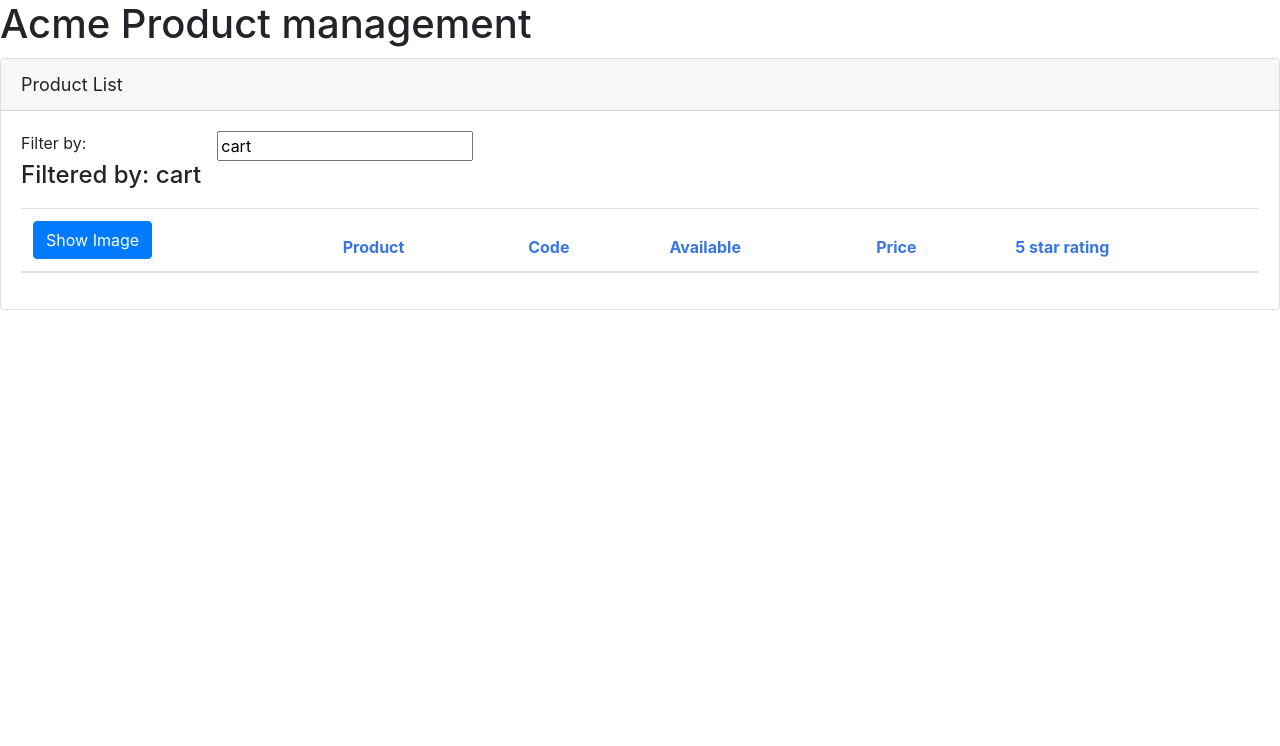
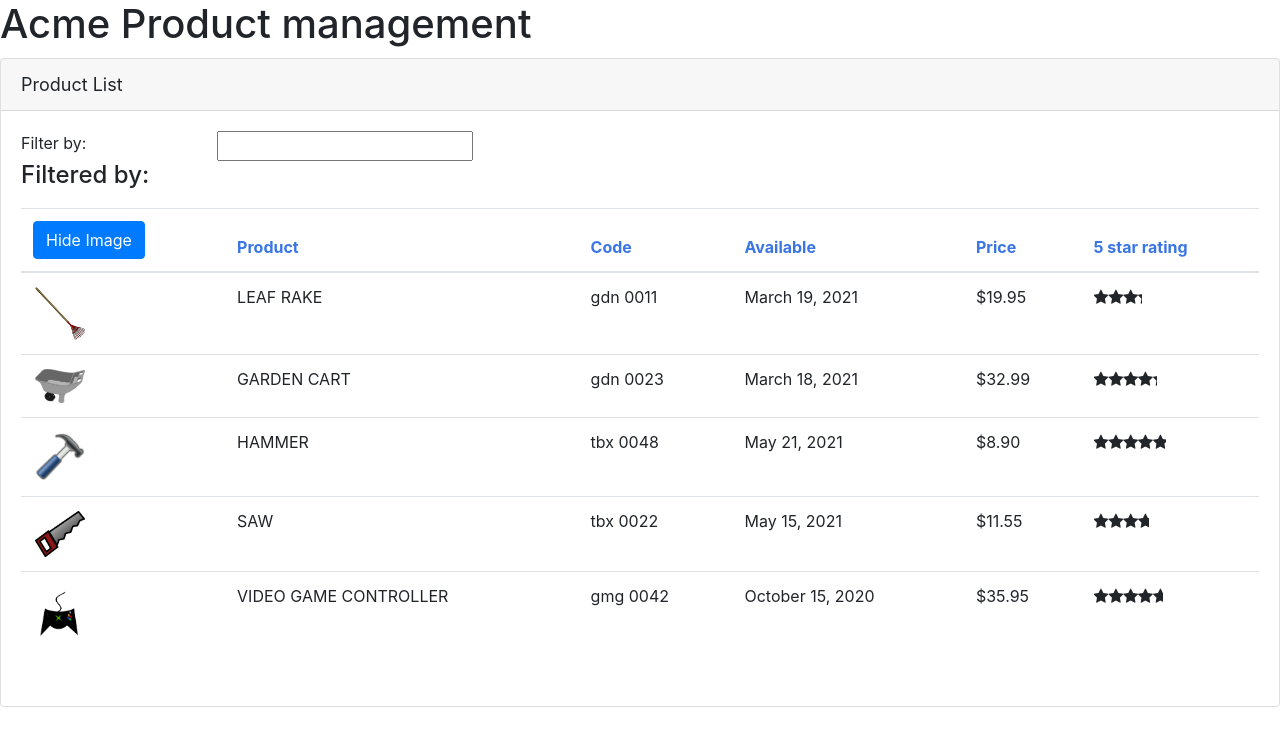
Before and after one commit to tomvictor/try_angular, an Angular app in the folder apm/: page / in a window 1280 px wide. Shown: the top 746 px of the page. Built offline with nearby package versions, Linux system fonts and the light colour scheme.

Commit message:
Star Rating (component data transfer)
@Input and @Output functions
Event emitter
parent child data communication

```diff
--- a/apm/src/app/app.module.ts
+++ b/apm/src/app/app.module.ts
@@ -5,13 +5,15 @@
 import { AppComponent } from './app.component';
 import { productListComponent } from './products/product-list.component';
 import { ConvertToSpacePipe } from './shared/convert-to-spaces.pipe'
+import { StarComponent } from './shared/star.component';
 
 
 @NgModule({
   declarations: [
     AppComponent,
     productListComponent,
-    ConvertToSpacePipe
+    ConvertToSpacePipe,
+    StarComponent
   ],
   imports: [
     BrowserModule,
--- a/apm/src/app/products/product-list.component.ts
+++ b/apm/src/app/products/product-list.component.ts
@@ -11,9 +11,7 @@
     pageTitle : string = "Product List"
     imageWidth : number = 50;
     imageMargin:number = 2
-    showImage : boolean = false
-    filteredProducts : IProduct[] = [];
-
+    showImage : boolean = true
     products : IProduct[] = [
         {
           "productId": 1,
@@ -67,6 +65,8 @@
         }
       ]
 
+      filteredProducts : IProduct[] = this.products;
+
       private _listFilter : string = ''
 
       get listFilter(): string {
@@ -80,6 +80,7 @@
       }
 
       performFilter(filterBy: string): IProduct[] {
+
         filterBy = filterBy.toLowerCase();
         return this.products.filter((product:IProduct) =>
             product.productName.toLowerCase().includes(filterBy)
@@ -88,10 +89,15 @@
 
       ngOnInit():void {
           console.log("on init")
-          this._listFilter = "cart"
+          this._listFilter = ""
       }
 
       toggleImage() : void{
           this.showImage =! this.showImage;
       }
+
+      onRatingClicked(message:string): void {
+          console.log(message);
+          this.pageTitle = message;
+      }
 }
--- a/apm/src/app/products/produt-list.component.html
+++ b/apm/src/app/products/produt-list.component.html
@@ -43,7 +43,7 @@
                         <td>{{product.productCode|lowercase|convertToSpaces:'-'}}</td>
                         <td>{{product.releaseDate}}</td>
                         <td>{{product.price|currency:'USD':'symbol':'1.2-2'|lowercase }}</td>
-                        <td>{{product.starRating}}</td>
+                        <td><pm-star [rating]='product.starRating' (ratingClicked)=onRatingClicked($event)></pm-star></td>
                     </tr>
                 </tbody>
             </table>
--- /dev/null
+++ b/apm/src/app/shared/star.component.css
@@ -0,0 +1,7 @@
+
+.crop {
+    overflow: hidden;
+  }
+  div {
+    cursor: pointer;
+  }
--- /dev/null
+++ b/apm/src/app/shared/star.component.html
@@ -0,0 +1,13 @@
+
+<div class="crop"
+[style.width.px]="cropWidth"
+[title]="rating"
+(click) = 'onClick()'>
+<div style="width: 75px">
+<span class="fa fa-star"></span>
+<span class="fa fa-star"></span>
+<span class="fa fa-star"></span>
+<span class="fa fa-star"></span>
+<span class="fa fa-star"></span>
+</div>
+</div>
--- /dev/null
+++ b/apm/src/app/shared/star.component.ts
@@ -0,0 +1,23 @@
+import { Component, EventEmitter, Input, OnChanges, Output } from "@angular/core";
+
+
+@Component({
+    selector : 'pm-star',
+    templateUrl : './star.component.html',
+    styleUrls : ['./star.component.css']
+})
+export class StarComponent implements OnChanges{
+
+    @Input() rating : number = 0;
+    @Output() ratingClicked : EventEmitter <string> = new EventEmitter<string>() ;
+    cropWidth : number = 75;
+
+    ngOnChanges() : void {
+        this.cropWidth = this.rating * 75/5;
+    }
+
+    onClick(){
+        console.log('rating clicked')
+        this.ratingClicked.emit(`The rating ${this.rating} was clicked`)
+    }
+}
```
